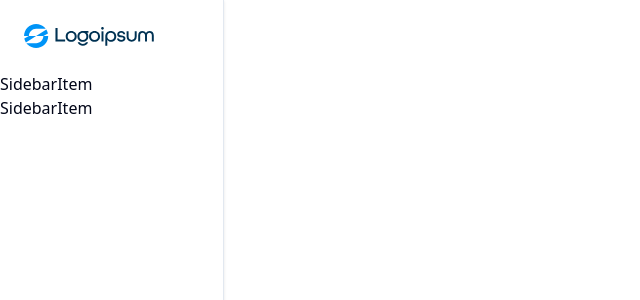
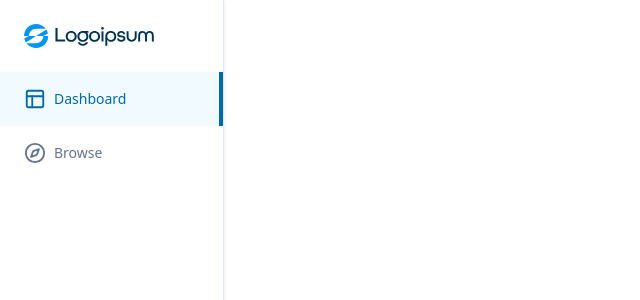
Before and after one commit to MustholihHBW/Skripsi, a Next.js app: page / in a window 1280 px wide. Shown: the top 300 px of the page, without its empty margins (0-640 px from the left). Built offline with nearby package versions, Linux system fonts and the light colour scheme.

Commit message:
membuat navigasi di sidebar

```diff
--- a/app/(dashboard)/_components/sidebar-item.tsx
+++ b/app/(dashboard)/_components/sidebar-item.tsx
@@ -1,5 +1,6 @@
 "use client";
 
+import { cn } from "@/lib/utils";
 import { LucideIcon } from "lucide-react";
 import { usePathname, useRouter } from "next/navigation";
 
@@ -22,9 +23,33 @@
         pathname === href ||
         pathname?.startsWith(`${href}/`);
 
+    const onClick = () => {
+        router.push(href);
+    }
+
     return (
-        <div>
-            SidebarItem
-        </div>
+        <button
+            onClick={onClick}
+            type="button"
+            className={cn(
+                "flex items-center gap-x-2 text-slate-500 text-sm font-[500] pl-6 transition-all hover:text-slate-600 hover:bg-slate-300/20",
+                isActive && "text-sky-700 bg-sky-200/20 hover:bg-sky-200/20 hover:text-sky-700"
+            )}
+        >
+            <div className="flex items-center gap-x-2 py-4">
+                <Icon
+                    size={22}
+                    className={cn(
+                        "text-slate-500",
+                        isActive && "text-sky-700"
+                    )}
+                />
+                {label}
+            </div>
+            <div className={cn(
+                    "ml-auto opacity-0 border-2 border-sky-700 h-full transition-all",
+                    isActive && "opacity-100"
+                )}/>
+        </button>
     );
 }
```
